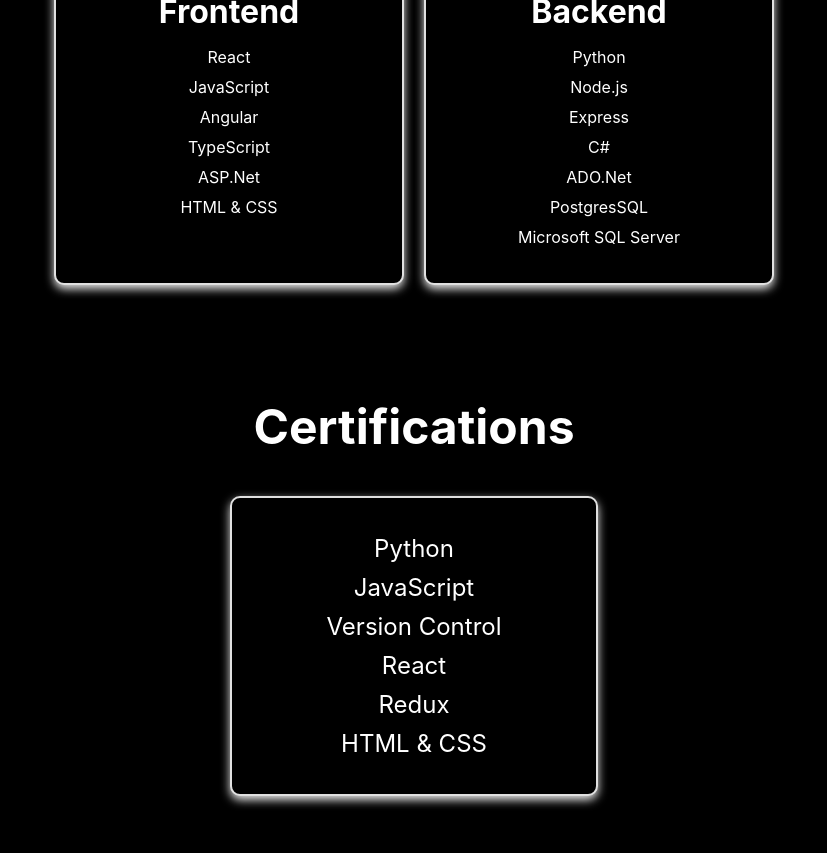
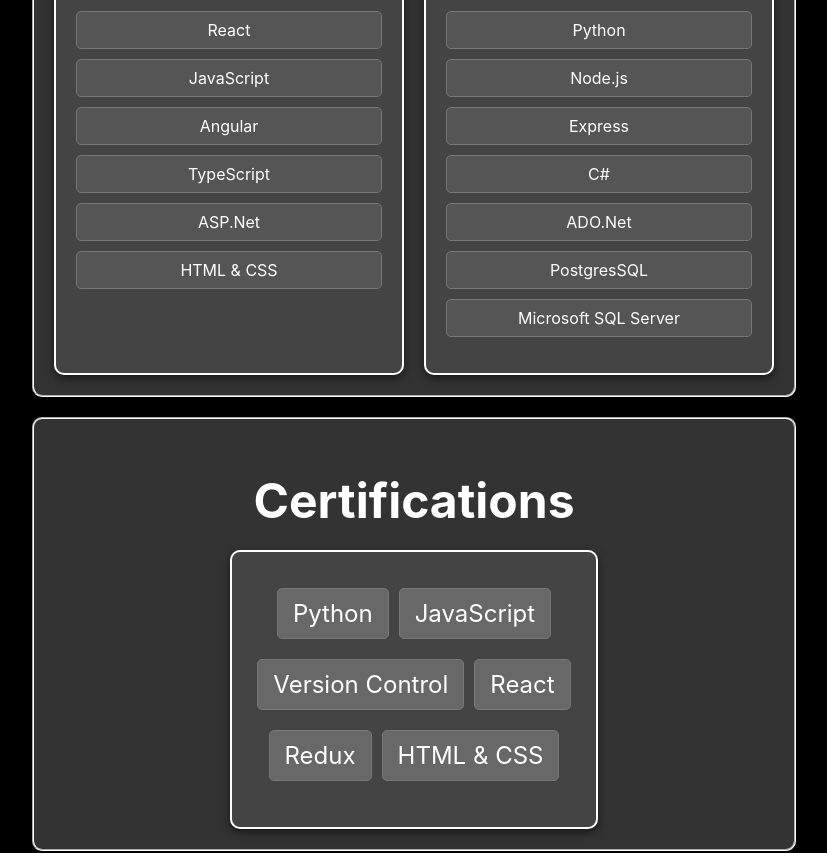
Before and after one commit to BrayanCordero/Portfolio-Website, a React (Create React App) app in the folder portfolio-website/: page /about in a window 1280 px wide. Shown: the part 720-1573 px from the top of the page, without its empty margins (226-1053 px from the left). Built offline with nearby package versions, Linux system fonts and the light colour scheme.

Commit message:
updated styling for about page

```diff
--- a/portfolio-website/src/components/Projects.js
+++ b/portfolio-website/src/components/Projects.js
@@ -56,7 +56,7 @@
                 </div>
             </div>
             <div className='more'>
-                <h2>More Projects:</h2>
+                <h2>More Projects</h2>
                 <a href="https://github.com/BrayanCordero?tab=repositories" target="_blank" rel="noopener noreferrer">GitHub</a>
             </div>
         </div>
--- a/portfolio-website/src/styles/AboutStyle.css
+++ b/portfolio-website/src/styles/AboutStyle.css
@@ -10,20 +10,16 @@
     margin-bottom: 20px;
 }
 
-.about {
+.about, .skill-container, .certifications, .details {
     padding: 20px;
-    width: 75%;
-    background-color: black;
-    border: 2px solid #e0e0e0;
+    width: 100%;
+    background-color: #333;
+    border: 2px groove #ffffff;
     border-radius: 10px;
-    box-shadow: 0 4px 10px rgba(254, 254, 254, 0.912);
+    box-shadow: 0 4px 10px rgba(0,0,0,0.5);
     text-align: center;
     margin-bottom: 20px;
     transition: transform 0.3s ease;
-}
-
-.about:hover {
-    transform: translateY(-5px);
 }
 
 .about p {
@@ -44,7 +40,7 @@
 }
 
 
-.skills, .certifications, .details-content {
+.skills, .details-content {
     display: flex;
     justify-content: center;
     margin-top: 20px;
@@ -52,12 +48,12 @@
 }
 
 .skills > div, .certifications > div, .details-content > .detail-item {
-    background-color: black;
-    border: 2px solid #e0e0e0;
+    background-color: #444;
+    border: 2px solid white;
     border-radius: 10px;
     padding: 20px;
     width: 45%;
-    box-shadow: 0 4px 10px rgba(254, 254, 254, 0.912);
+    box-shadow: 0 4px 10px rgba(0,0,0,0.5);
     transition: transform 0.3s ease;
 }
 
@@ -76,26 +72,54 @@
     padding: 0;
 }
 
-.skills li, .certifications li {
+.skills li {
     margin-bottom: 10px;
     font-size: 1rem;
+    padding: 8px 12px;
+    background-color: #555;
+    border-radius: 5px;
+    border: 1px solid #777;
 }
 
 .certifications {
     align-items: center;
 }
 
+.certifications ul{
+    display: flex;
+    flex-wrap: wrap;
+    justify-content: center;
+    gap: 10px;
+    list-style-type: none;
+}
+
 .certifications a {
     font-size: 1.5rem;
+    display: inline-block;
+    padding: 10px 15px;
+    margin-bottom: 10px;
+    background-color: #696868;
+    border-radius: 5px;
+    border: 1px solid #777;
+    cursor: pointer;
+    transition: background-color 0.3s ease border-color 0.3s ease;
 }
 
+.certifications a:hover {
+    background-color: #777;
+    border-color: #999;
+}
 
 @media (max-width: 768px) {
+    .about-container {
+        padding: 15px;
+    }
+
     .about-container h1 {
         font-size: 2.5rem;
     }
 
-    .about {
+    .about, .skill-container, .certifications, .details {
         width: 90%;
     }
 
@@ -111,6 +135,10 @@
 }
 
 @media (max-width: 480px) {
+    .about-container {
+        padding: 10px;
+    }
+
     .about-container h1 {
         font-size: 2rem;
     }
```
